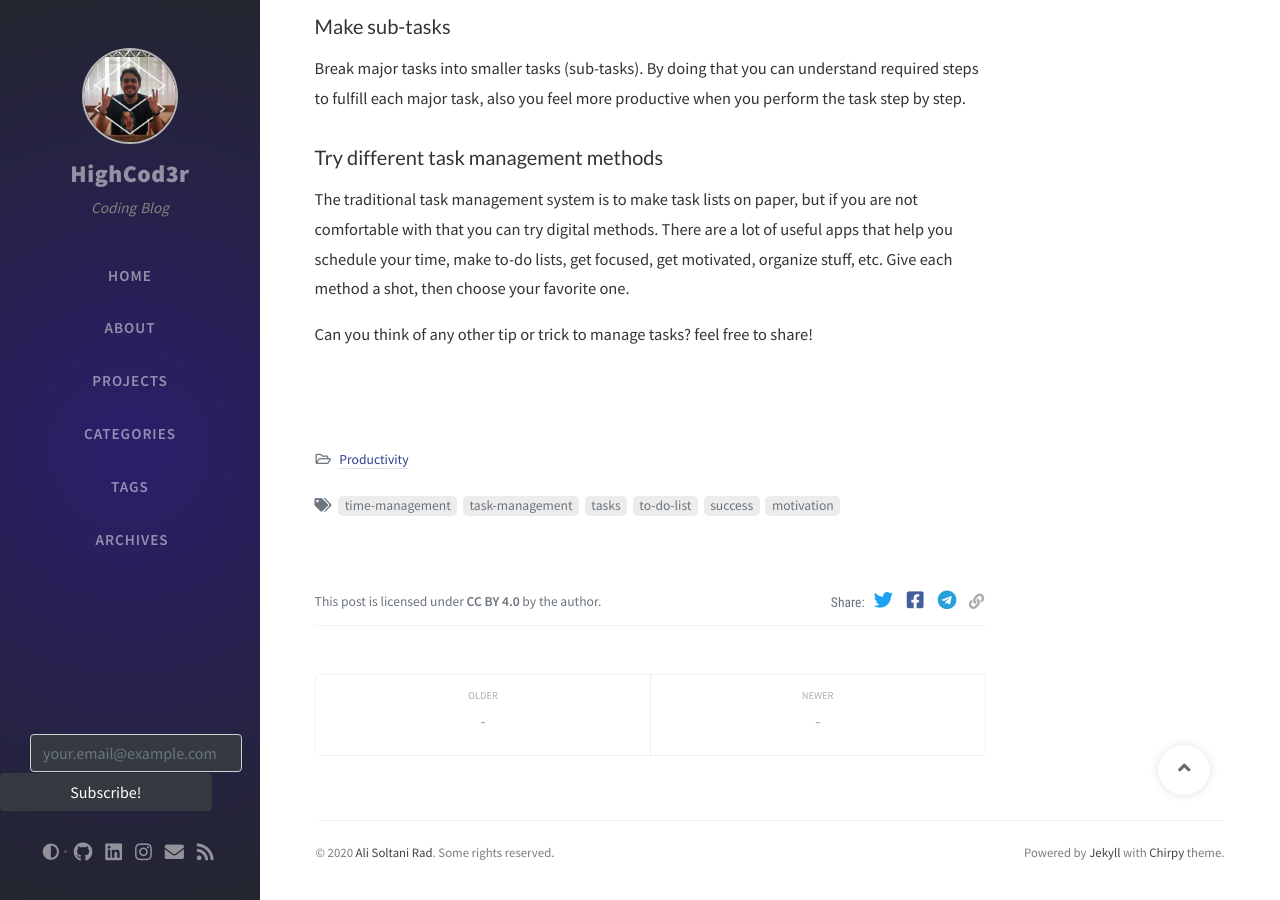
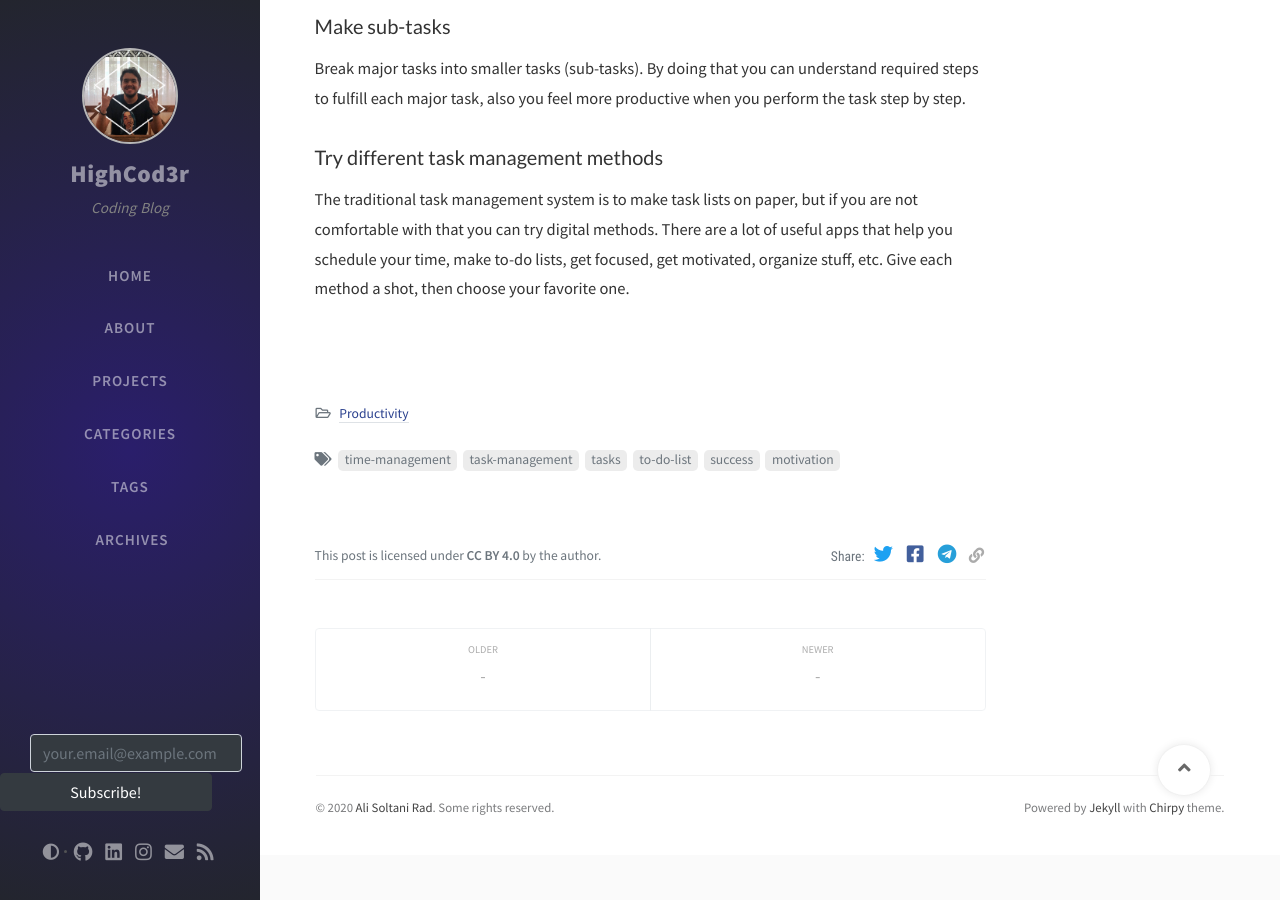
Before and after one commit to alisoltanirad/alisoltanirad.github.io, a Jekyll site: the page built from _posts/2020-12-17-how-to-manage-your-tasks.md, in a window 1280 px wide and 900 px high, scrolled down 808 px. Built offline with Jekyll 4.4.1, drawn with Linux system fonts in a browser that asks for light colours; nearby versions of some CDN libraries; comment, search, counter and statistics services are not loaded.

Commit message:
Update post

```diff
--- a/_posts/2020-12-17-how-to-manage-your-tasks.md
+++ b/_posts/2020-12-17-how-to-manage-your-tasks.md
@@ -49,6 +49,3 @@ you are not comfortable with that you can try digital methods. There are a lot
 of useful apps that help you schedule your time, make to-do lists, get focused,
 get motivated, organize stuff, etc. Give each method a shot, then choose your
 favorite one.
-
-
-Can you think of any other tip or trick to manage tasks? feel free to share!
```
